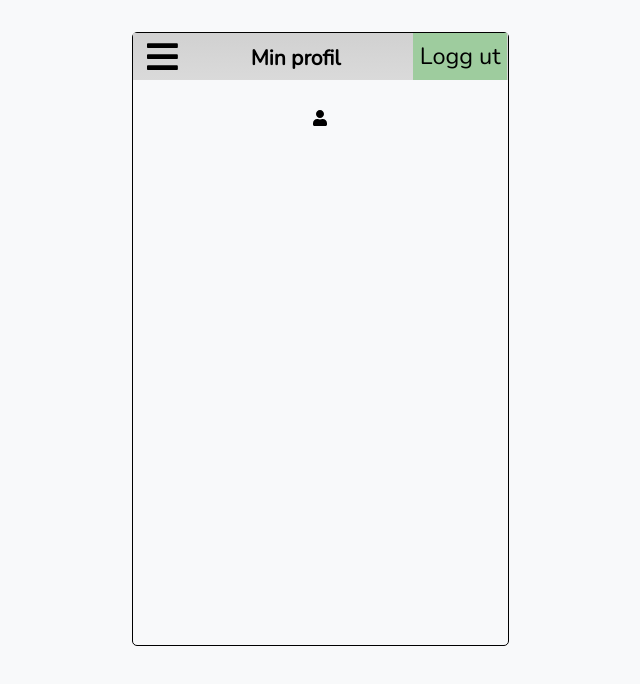
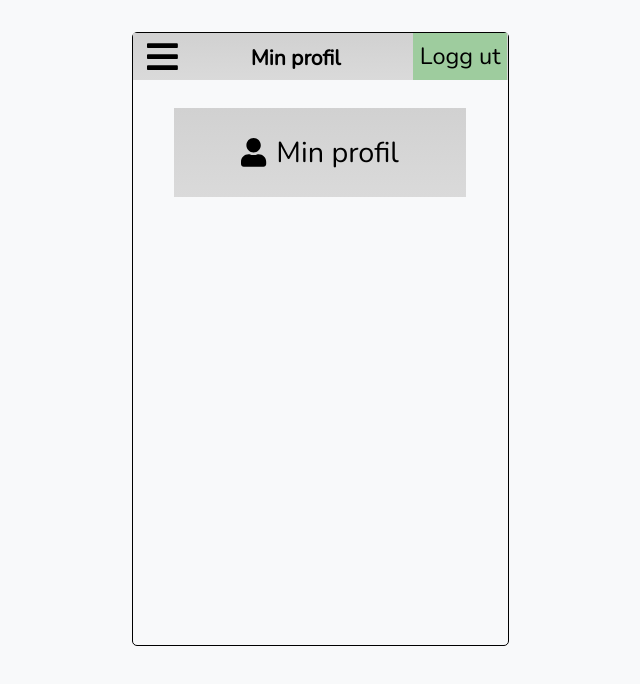
Before and after one commit to MariusTBjercke/team1-aktivo, a website built with webpack: page dist/index.html in a window 1280 px wide. Shown: the whole page, without its empty margins (320-960 px from the left). Built offline with nearby package versions, Linux system fonts and the light colour scheme.

Commit message:
Profile title box

```diff
--- a/src/assets/js/view.js
+++ b/src/assets/js/view.js
@@ -240,7 +240,7 @@ function showProfile() {
 
     let container = cr('div', app, 'class profile-container');
 
-    let title = cr('div', container, 'class title', '<i class="fas fa-user"></i>');
+    let title = cr('div', container, 'class title', '<i class="fas fa-user"></i> Min profil');
 
     let btnContainer = cr('div', container, 'class btn-container');
 
--- a/src/assets/sass/_profile.scss
+++ b/src/assets/sass/_profile.scss
@@ -2,14 +2,21 @@
     display: grid;
     justify-items: center;
     align-items: start;
-    grid-template-rows: 89px auto;
+    grid-template-rows: auto auto;
     width: 100%;
     margin-top: $container-margin-top;
     margin-bottom: $container-margin-bottom;
 
-    .header {
-        width: 929px;
+    .title {
+        width: 292px;
         height: 89px;
+        background: $btn-bg-color;
+        display: grid;
+        justify-content: center;
+        align-items: center;
+        grid-template-columns: auto auto;
+        gap: 10px;
+        font-size: 1.8em;
     }
 
     .btn-container {
```
Also changed, not shown: 1 other file.
